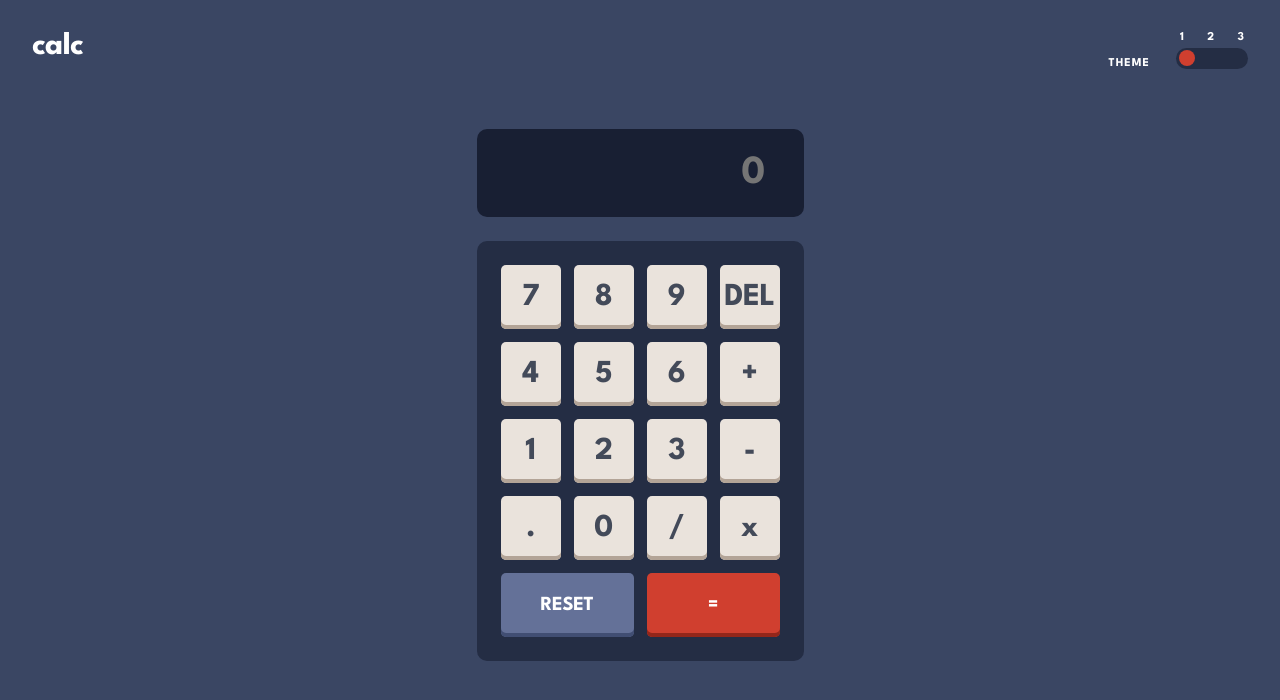
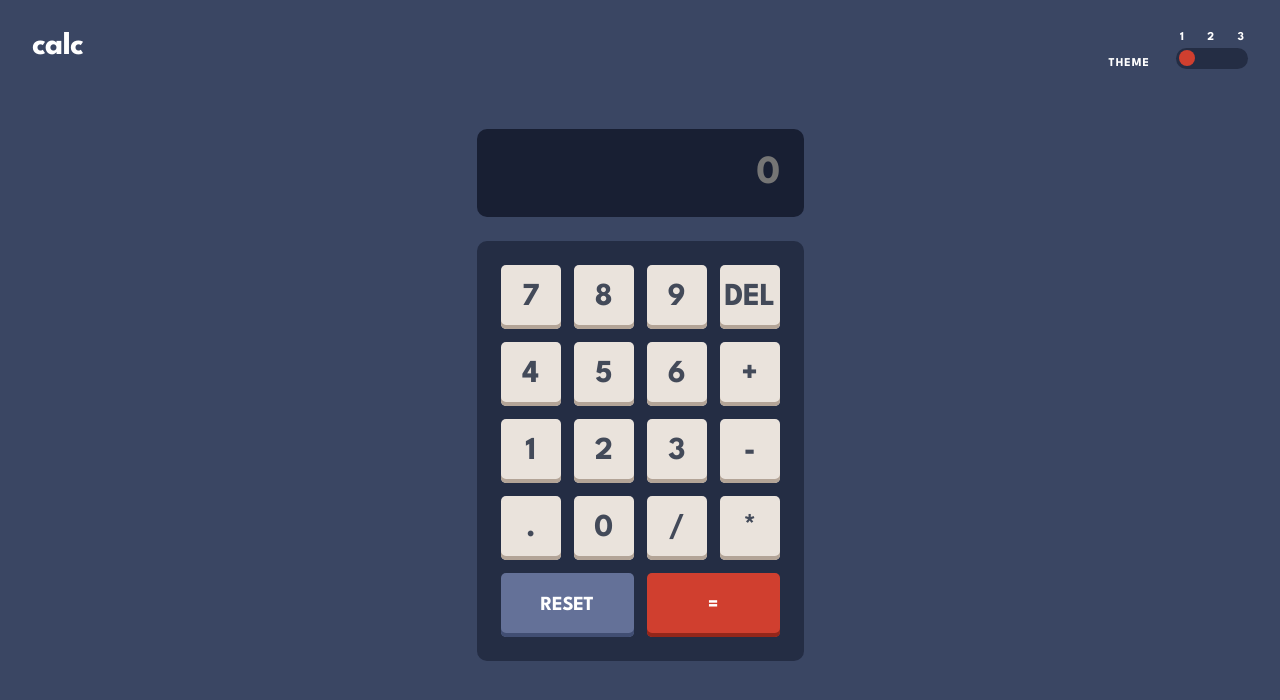
Before and after one commit to AlexTsamala/Calculator-app, a React (Vite) app: page / in a window 1280 px wide. Shown: the top 700 px of the page. Built offline with nearby package versions, Linux system fonts and the light colour scheme.

Commit message:
finished functional

```diff
--- a/src/components/buttons/ButtonCustomized.tsx
+++ b/src/components/buttons/ButtonCustomized.tsx
@@ -8,6 +8,7 @@ interface Props {
   shadowClass: string;
   setInputValue: (chosenButton: string) => void;
   inputValue: string;
+  valueHandler: (buttonValue: string) => void;
 }
 
 const ButtonCustomized: FC<Props> = ({
@@ -17,29 +18,8 @@ const ButtonCustomized: FC<Props> = ({
   shadowClass,
   setInputValue,
   inputValue,
+  valueHandler,
 }) => {
-  const [secondInput, setSecondInput] = useState("");
-
-  const valueHandler = (buttonValue: string) => {
-    if (buttonValue === "DEL") {
-      setInputValue(inputValue.slice(0, -1));
-    } else if (buttonValue === "-" && secondInput.length > 0) {
-      const result = (Number(inputValue) - Number(buttonValue)).toString();
-      setInputValue(result);
-    } else if (buttonValue === "+" && secondInput.length > 0) {
-      const result = (Number(inputValue) + Number(buttonValue)).toString();
-      setInputValue(result);
-    } else if (buttonValue === "x" && secondInput.length > 0) {
-      const result = (Number(inputValue) * Number(buttonValue)).toString();
-      setInputValue(result);
-    } else if (buttonValue === "/" && secondInput.length > 0) {
-      const result = (Number(inputValue) / Number(buttonValue)).toString();
-      setInputValue(result);
-    } else {
-      setInputValue(inputValue + buttonValue);
-    }
-  };
-
   return (
     <div
       onClick={() => valueHandler(text)}
--- a/src/components/buttonsField/MainField.tsx
+++ b/src/components/buttonsField/MainField.tsx
@@ -29,8 +29,30 @@ const ButtonsField: FC<Props> = ({
     ".",
     "0",
     "/",
-    "x",
+    "*",
   ];
+
+  function calculateExpression(expression: string) {
+    try {
+      const result = eval(expression);
+      return result;
+    } catch (error) {
+      return "Invalid expression";
+    }
+  }
+
+  const valueHandler = (buttonValue: string) => {
+    if (buttonValue === "DEL") {
+      setInputValue(inputValue.slice(0, -1));
+    } else if (buttonValue === "RESET") {
+      setInputValue("");
+    } else if (buttonValue === "=") {
+      const result = calculateExpression(inputValue);
+      setInputValue(result.toString());
+    } else {
+      setInputValue(inputValue + buttonValue);
+    }
+  };
 
   return (
     <div
@@ -46,6 +68,7 @@ const ButtonsField: FC<Props> = ({
         return (
           <Fragment key={index}>
             <ButtonCustomized
+              valueHandler={valueHandler}
               inputValue={inputValue}
               setInputValue={setInputValue}
               color={
@@ -75,6 +98,7 @@ const ButtonsField: FC<Props> = ({
         );
       })}
       <div
+        onClick={() => valueHandler("RESET")}
         className={`reset-button bottom-buttons ${
           selectedTheme === 28
             ? "reset-button-secondary"
@@ -86,6 +110,7 @@ const ButtonsField: FC<Props> = ({
         RESET
       </div>
       <div
+        onClick={() => valueHandler("=")}
         className={`equal-button bottom-buttons ${
           selectedTheme === 28
             ? "equal-button-secondary"
--- a/src/components/resultField/ResultField.tsx
+++ b/src/components/resultField/ResultField.tsx
@@ -3,7 +3,7 @@ import "./resultField.css";
 
 interface Props {
   selectedTheme: number;
-  inputValue: number | string;
+  inputValue: string;
 }
 
 const ResultField: FC<Props> = ({ selectedTheme, inputValue }) => {
@@ -18,7 +18,7 @@ const ResultField: FC<Props> = ({ selectedTheme, inputValue }) => {
       }`}
       value={inputValue}
       placeholder="0"
-      type="number"
+      type="string"
       readOnly
     ></input>
   );
--- a/src/components/resultField/resultField.css
+++ b/src/components/resultField/resultField.css
@@ -7,7 +7,7 @@
     margin-top: 60px;
     align-self: center;
 }
-.main-section[type=number]  {
+.main-section[type=string]  {
     font-family: "League Spartan";
     font-size: 40px;
     font-weight: 700;
@@ -20,12 +20,12 @@
 .second-theme{
     background-color: #EEEEEE;
 }
-.second-theme[type=number]{
+.second-theme[type=string]{
     color: #36362C;
 }
 .third-theme{
     background-color: #1E0936;
 }
-.third-theme[type=number]{
+.third-theme[type=string]{
     color: #FFE53D;
 }
```
